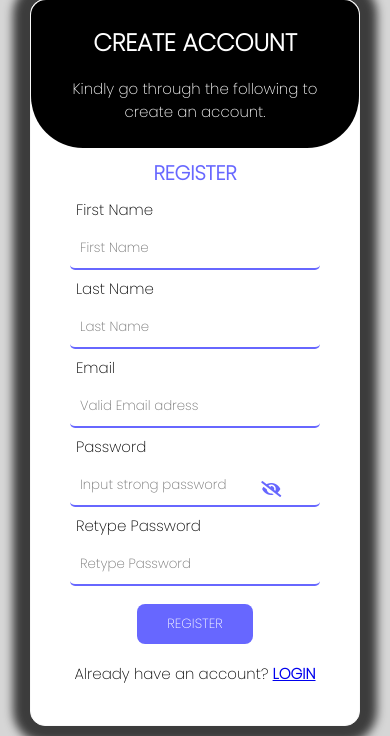
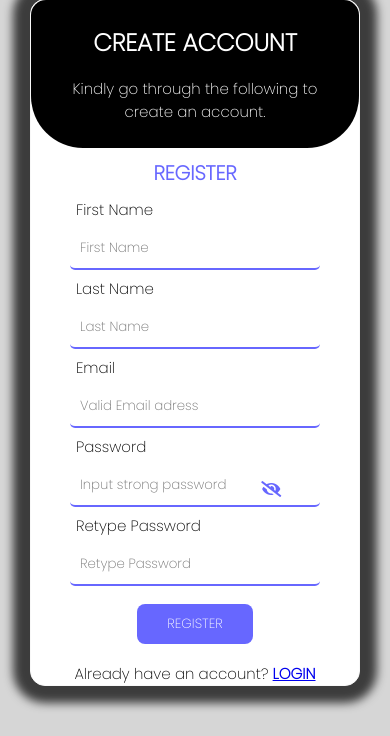
Before and after one commit to Davysongs/TopChoiceBank, a Django app: template templates/register.html in a window 390 px wide. Shown: the part 151-887 px from the top of the page. Run offline with Django 4.2, Linux system fonts and the light colour scheme; the template is opened without the code that fills it, so the values that code supplies are empty; some libraries are stand-ins or nearby versions.

Commit message:
Update register.css

```diff
--- a/static/css/register.css
+++ b/static/css/register.css
@@ -26,7 +26,7 @@
     background-color:var(--background) ;
     background-position: top;
     background-size: cover;
-    overflow-y: hidden;
+    overflow-y: auto;
 }
 
 nav{
@@ -154,7 +154,7 @@ nav:hover .logo h2{
 
 form{
     width: 380px;
-    height: 80vh;
+    height: fit-content;
     display: block;
     justify-content: center;
     background-color: var(--white-color);
@@ -349,53 +349,6 @@ form button:hover{
     border-radius: 50px;
     border: 2px solid var(--hover-color);
 }
-
-
-
-
-
-
-
-
-
-
-
-
-
-
-
-
-
-
-
-
-
-
-
-
-
-
-
-
-
-
-
-
-
-
-
-
-
-
-
-
-
-
-
-
-
-
-
 /* MEDIA QUERY FOR MAX WIDTH OF 915PX */
 
 @media (max-width: 915px) {
@@ -526,7 +479,7 @@ nav:hover .logo h2{
 
 form{
     width: 400px;
-    height: 80vh;
+    height: fit-content;
     display: block;
     justify-content: center;
     margin: 50px auto;
@@ -642,7 +595,7 @@ form button{
 @media (max-width: 415px){
     form{
     width: 330px;
-    height: 82vh;
+    height: fit-content;
     display: block;
     justify-content: center;
     margin: 50px auto;
@@ -753,7 +706,7 @@ form label{
 @media (max-width: 380px){
     form{
     width: 300px;
-    height: 85vh;
+    height: fit-content;
     display: block;
     overflow-y: auto;
     justify-content: center;
@@ -907,7 +860,7 @@ form button{
 @media (max-width: 280px){
     form{
     width: 250px;
-    height: 90vh;
+    height: fit-content;
     display: block;
     justify-content: center;
     margin: 50px auto;
```
